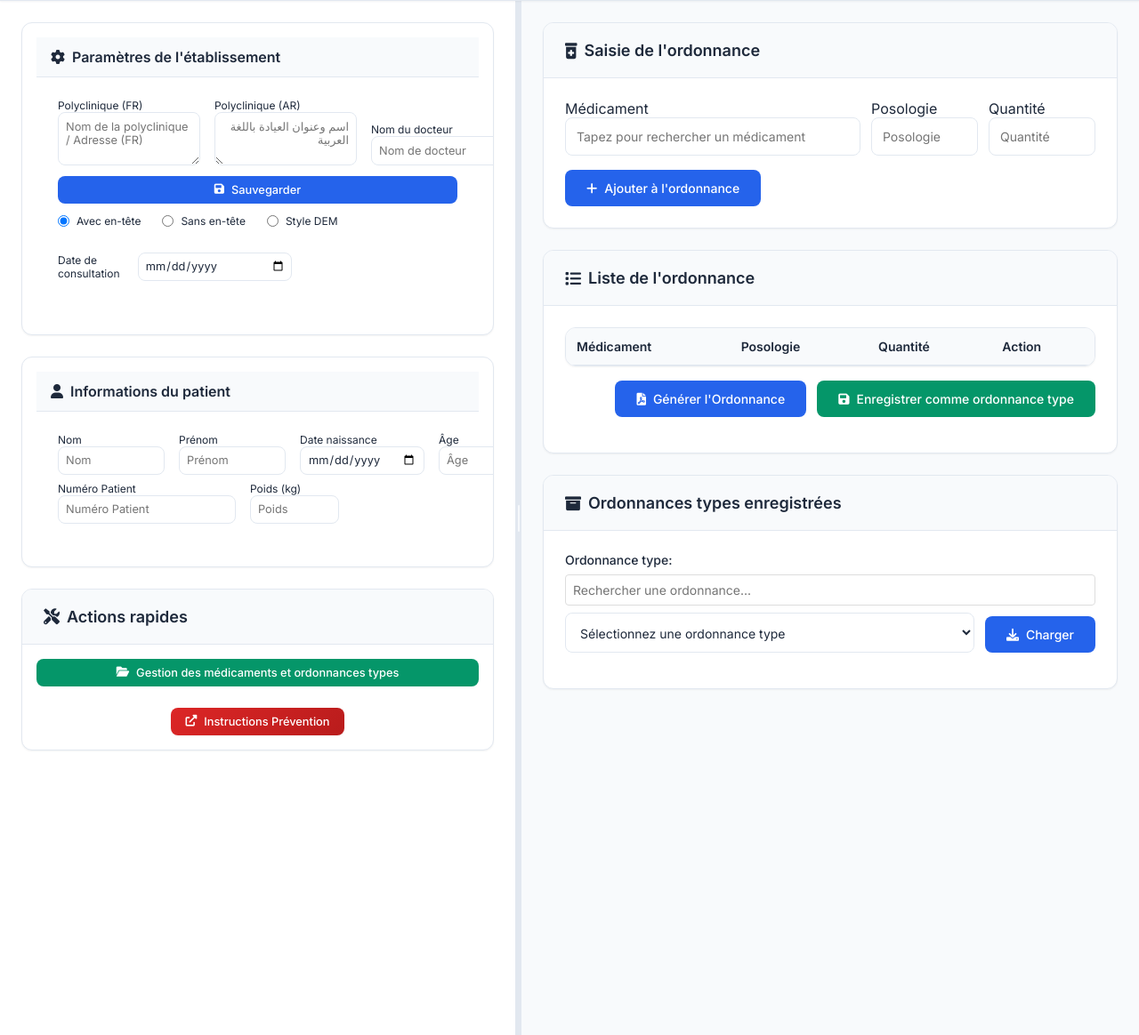
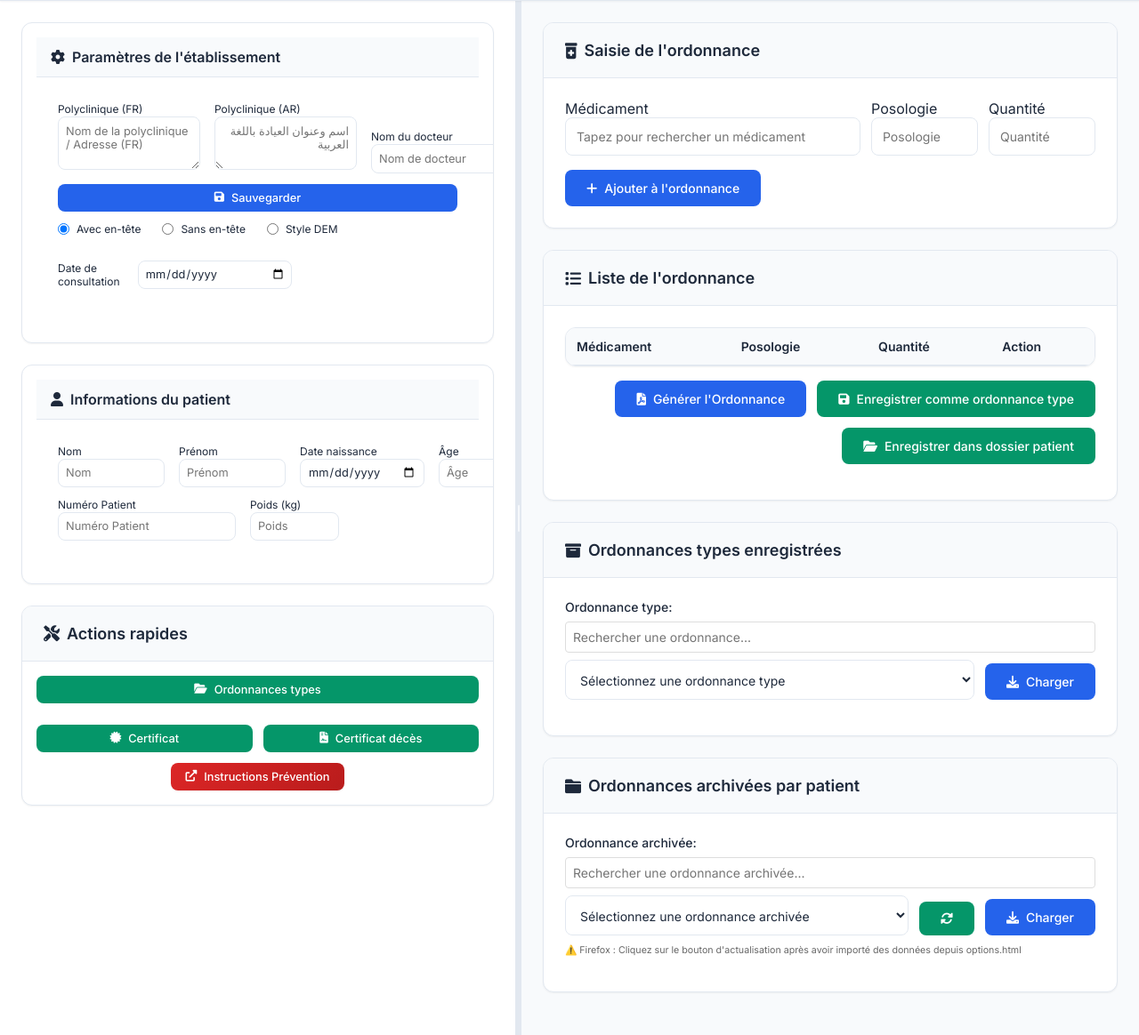
Before and after one commit to drkamel17/certificat_database, a browser extension: page ordonnance/ord.html in a window 1280 px wide and 1233 px high. Shown: the part 69-1233 px from the top of the page at 89% size. Drawn offline with Linux system fonts and the light colour scheme.

```diff
--- a/ordonnance/ord.html
+++ b/ordonnance/ord.html
@@ -1,4 +1,4 @@
-﻿﻿﻿﻿﻿﻿﻿﻿﻿﻿﻿<!DOCTYPE html>
+<!DOCTYPE html>
 <html lang="fr">
 <head>
     <meta charset="UTF-8">
@@ -549,13 +549,11 @@
             flex: 1;
             min-width: 200px;
         }
-
-              /* Info display */
+       /* Info display */
         .info-display {
     font-size: 0.7rem;
     opacity: 0.85;
 }
-
         /* Links */
         .external-link {
             background: linear-gradient(135deg, var(--accent-color), #b91c1c);
@@ -817,6 +815,7 @@
                         </div>
 
                         <div class="form-row">
+
                             <button id="savePolycliniqueDocteur" class="btn-primary" style="flex: 1;">
                                 <i class="fas fa-save"></i>
                                 Sauvegarder
@@ -898,7 +897,7 @@
 
                             <button id="ouvrir-options" class="btn-secondary" style="flex: 1;">
                                 <i class="fas fa-folder-open"></i>
-                                Gestion des médicaments et ordonnances types
+                                Ordonnances types
                             </button>
                         </div>
 
@@ -908,7 +907,16 @@
                         </div>
 
                         <!-- Certificates -->
-
+                        <div class="button-group">
+                            <button id="certificat" class="btn-secondary" style="flex: 1;">
+                                <i class="fas fa-certificate"></i>
+                                Certificat
+                            </button>
+                            <button id="certdece" class="btn-secondary" style="flex: 1;">
+                                <i class="fas fa-file-contract"></i>
+                                Certificat décès
+                            </button>
+                        </div>
 
                         <!-- External Link -->
                         <div class="text-center">
@@ -994,6 +1002,37 @@
                                 <i class="fas fa-save"></i>
                                 Enregistrer comme ordonnance type
                             </button>
+                            <button id="enregistrer-dossier-patient" class="btn-secondary" onclick="showPatientNameDialog()">
+                                <i class="fas fa-folder-open"></i>
+                                Enregistrer dans dossier patient
+                            </button>
+
+                            <!-- Modal for patient name input -->
+                            <div id="patientNameModal" class="modal">
+                                <div class="modal-content">
+                                    <div class="modal-header">
+                                        <h3 style="margin: 0;">
+                                            <i class="fas fa-user"></i>
+                                            Nom du patient
+                                        </h3>
+                                        <span class="close" onclick="closePatientNameModal()">&times;</span>
+                                    </div>
+                                    <div class="modal-body">
+                                        <div class="form-group">
+                                            <label for="patient-name-input">Entrez le nom du patient ou choisissez une option :</label>
+                                            <input type="text" id="patient-name-input" placeholder="Nom du patient" style="width: 100%; padding: 0.5rem; margin: 0.5rem 0; border: 1px solid #ddd; border-radius: 4px;">
+                                            <small style="display: block; margin-top: 0.5rem; color: #666;">
+                                                <input type="checkbox" id="use-current-patient" onchange="togglePatientNameInput(this)">
+                                                Utiliser le nom actuel du patient (<span id="current-patient-name">-</span>)
+                                            </small>
+                                        </div>
+                                        <button id="save-patient-prescription" class="btn-primary" style="width: 100%;" onclick="savePatientPrescription()">
+                                            <i class="fas fa-save"></i>
+                                            Enregistrer l'ordonnance
+                                        </button>
+                                    </div>
+                                </div>
+                            </div>
                         </div>
                     </div>
                 </div>
@@ -1019,6 +1058,37 @@
                                     Charger
                                 </button>
                             </div>
+                        </div>
+                    </div>
+                </div>
+
+                <!-- Archived Prescriptions Card -->
+                <div class="card">
+                    <div class="card-header">
+                        <h3 class="card-title">
+                            <i class="fas fa-folder"></i>
+                            Ordonnances archivées par patient
+                        </h3>
+                    </div>
+                    <div class="card-content">
+                        <div class="form-group">
+                            <label for="liste-ordonnances-archivee">Ordonnance archivée:</label>
+                            <input type="text" id="recherche-ordonnances-archivee" placeholder="Rechercher une ordonnance archivée..." style="width: 100%; padding: 0.5rem; margin-bottom: 0.5rem; border: 1px solid #ddd; border-radius: 4px;">
+                            <div class="select-with-button">
+                                <select id="liste-ordonnances-archivee">
+                                    <option value="">Sélectionnez une ordonnance archivée</option>
+                                </select>
+                                <button id="actualiser-ordonnances-archivees" class="btn-secondary" title="Actualiser la liste depuis le localStorage">
+                                    <i class="fas fa-sync-alt"></i>
+                                </button>
+                                <button id="charger-ordonnance-archivee" class="btn-primary">
+                                    <i class="fas fa-download"></i>
+                                    Charger
+                                </button>
+                            </div>
+                            <p style="color: #666; font-size: 0.8rem; margin-top: 0.5rem;">
+                                <small>⚠️ Firefox : Cliquez sur le bouton d'actualisation après avoir importé des données depuis options.html</small>
+                            </p>
                         </div>
                     </div>
                 </div>
```
